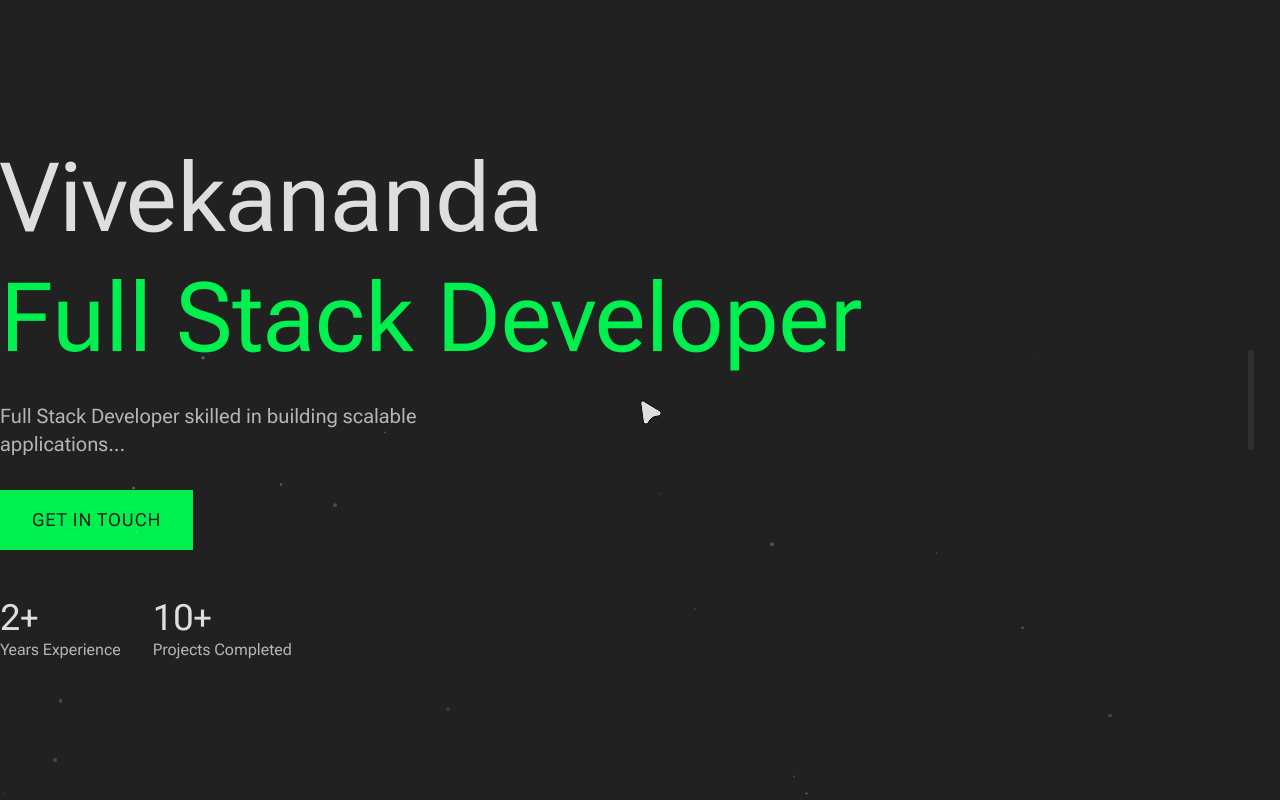
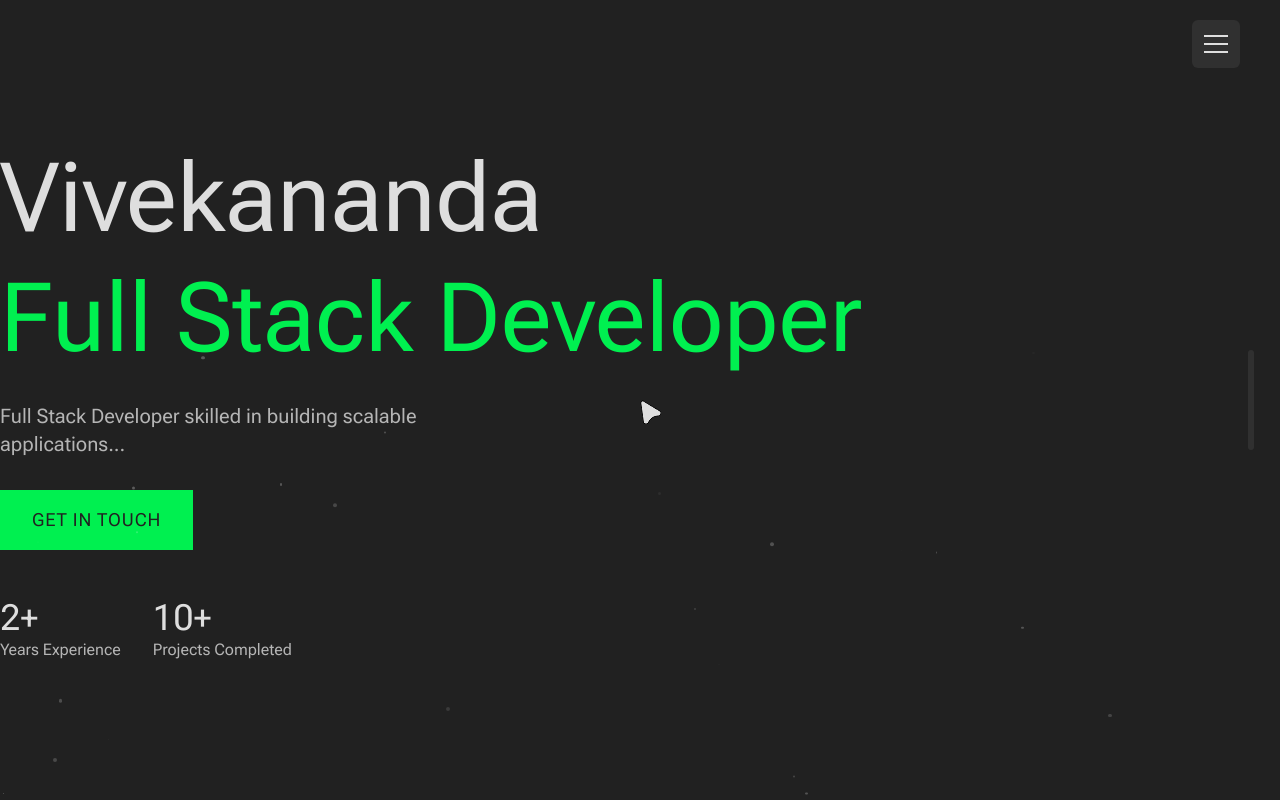
Before and after one commit to mr-nobody-7/portfolio-website, a Next.js app: page / in a window 1280 px wide. Shown: the top 800 px of the page. Built offline with nearby package versions, Linux system fonts and the light colour scheme.

Commit message:
add navbar

```diff
--- a/app/layout.tsx
+++ b/app/layout.tsx
@@ -6,6 +6,7 @@ import { CustomCursor } from "@/components/CustomCursor";
 import { ScrollProgressIndicator } from "@/components/ScrollProgressIndicator";
 import { ParticleBackground } from "@/components/ParticleBackground";
 import { Footer } from "@/components/Footer";
+import { Navbar } from "@/components/Navbar";
 
 const antonFont = Anton({
   weight: "400",
@@ -36,6 +37,7 @@ export default function RootLayout({
         className={`${antonFont.variable} ${robotoFlex.variable} antialiased cursor-none`}
       >
         <SmoothScrollProvider>
+          <Navbar />
           <main>{children}</main>
           <ScrollProgressIndicator />
           <CustomCursor />
--- /dev/null
+++ b/components/Navbar.tsx
@@ -0,0 +1,104 @@
+"use client";
+import { useState } from "react";
+import { motion } from "framer-motion";
+import Link from "next/link";
+import { cn } from "@/lib/utils";
+import { SOCIAL_LINKS } from "@/lib/data";
+
+const MENU_LINKS = [
+  { name: "Home", url: "/" },
+  { name: "About Me", url: "/#about-me" },
+  { name: "Experience", url: "/#my-experience" },
+  { name: "Projects", url: "/#selected-projects" },
+];
+
+export const Navbar = () => {
+  const [isMenuOpen, setIsMenuOpen] = useState(false);
+
+  return (
+    <>
+      <div className="fixed top-5 right-5 md:right-10 z-50">
+        <button
+          className="w-12 h-12 flex flex-col justify-center items-center gap-1.5 bg-background-light rounded-md"
+          onClick={() => setIsMenuOpen(!isMenuOpen)}
+        >
+          <motion.span
+            className="w-6 h-0.5 bg-foreground"
+            animate={{
+              rotate: isMenuOpen ? 45 : 0,
+              y: isMenuOpen ? 4 : 0,
+            }}
+          />
+          <motion.span
+            className="w-6 h-0.5 bg-foreground"
+            animate={{
+              opacity: isMenuOpen ? 0 : 1,
+            }}
+          />
+          <motion.span
+            className="w-6 h-0.5 bg-foreground"
+            animate={{
+              rotate: isMenuOpen ? -45 : 0,
+              y: isMenuOpen ? -4 : 0,
+            }}
+          />
+        </button>
+      </div>
+
+      {/* Overlay */}
+      <div
+        className={cn(
+          "fixed inset-0 z-40 bg-black/70 transition-all duration-300",
+          {
+            "opacity-0 invisible pointer-events-none": !isMenuOpen,
+          },
+        )}
+        onClick={() => setIsMenuOpen(false)}
+      />
+
+      {/* Menu */}
+      <motion.div
+        className="fixed top-0 right-0 h-screen w-[500px] max-w-[calc(100vw-3rem)] bg-background-light z-40 p-10 flex flex-col justify-center"
+        initial={{ x: "100%" }}
+        animate={{ x: isMenuOpen ? 0 : "100%" }}
+        transition={{ duration: 0.5, ease: "easeInOut" }}
+      >
+        <nav className="space-y-8">
+          {MENU_LINKS.map((link, index) => (
+            <motion.div
+              key={link.name}
+              initial={{ opacity: 0, x: 50 }}
+              animate={{
+                opacity: isMenuOpen ? 1 : 0,
+                x: isMenuOpen ? 0 : 50,
+              }}
+              transition={{ delay: index * 0.1 }}
+            >
+              <Link
+                href={link.url}
+                className="text-4xl font-anton hover:text-primary transition-colors block"
+                onClick={() => setIsMenuOpen(false)}
+              >
+                {link.name}
+              </Link>
+            </motion.div>
+          ))}
+        </nav>
+
+        <div className="mt-12 flex gap-4">
+          {SOCIAL_LINKS.map((social) => (
+            <a
+              key={social.name}
+              href={social.url}
+              target="_blank"
+              rel="noopener noreferrer"
+              className="text-muted-foreground hover:text-primary transition-colors capitalize"
+            >
+              {social.name}
+            </a>
+          ))}
+        </div>
+      </motion.div>
+    </>
+  );
+};
```
